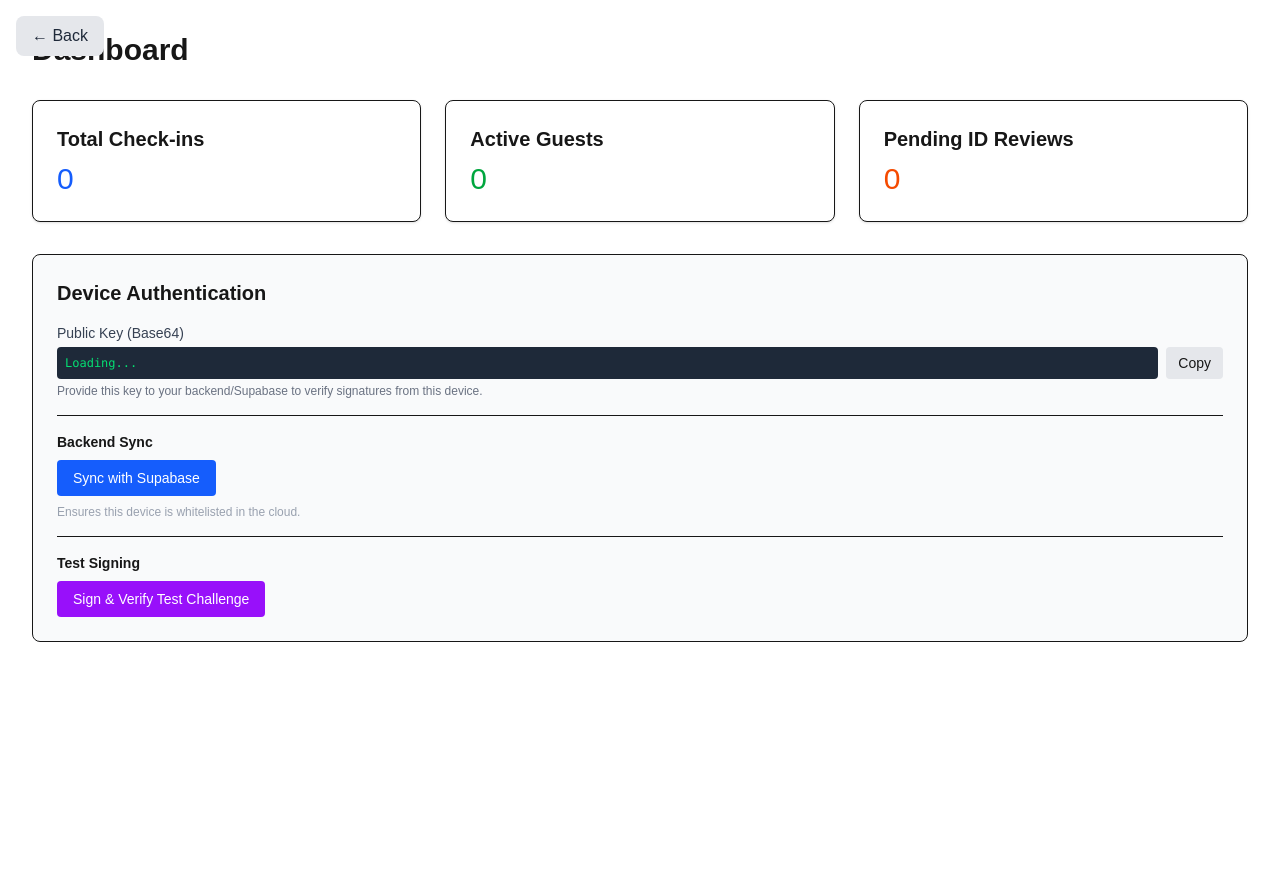
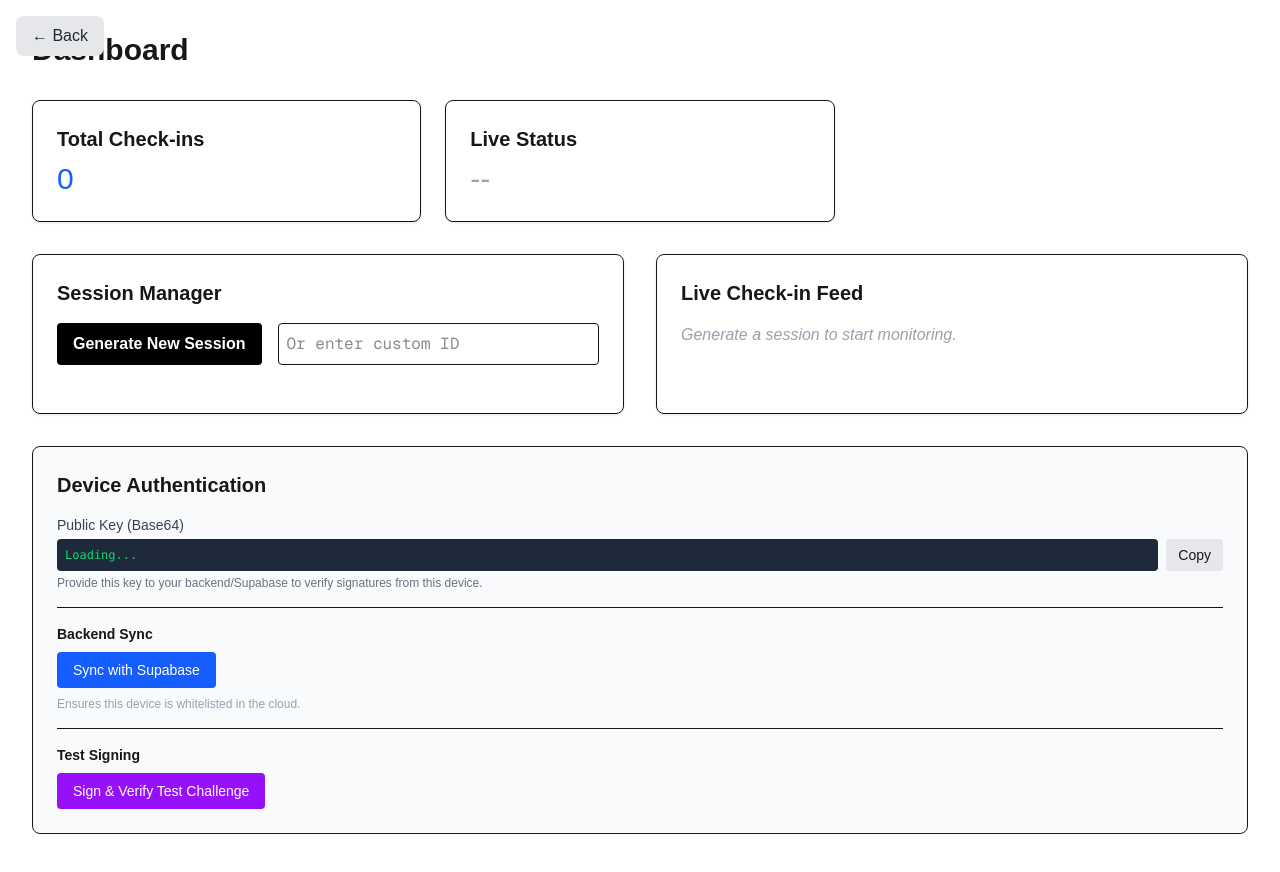
Before and after one commit to aniketaggarwal/bit-wizardz, a Next.js app: page /dashboard in a window 1280 px wide. Shown: the top 872 px of the page. Before the commit the page ends 800 px from the top, so only its background shows below. Built offline with nearby package versions, Linux system fonts and the light colour scheme; no server answers.

Commit message:
feat: implement aadhaar ocr verification with tesseract.js

```diff
--- a/package.json
+++ b/package.json
@@ -16,7 +16,8 @@
     "next-pwa": "^5.6.0",
     "qrcode.react": "^4.2.0",
     "react": "19.2.1",
-    "react-dom": "19.2.1"
+    "react-dom": "19.2.1",
+    "tesseract.js": "^6.0.1"
   },
   "devDependencies": {
     "@tailwindcss/postcss": "^4",
--- a/src/app/dashboard/page.tsx
+++ b/src/app/dashboard/page.tsx
@@ -1,34 +1,139 @@
 'use client';
 
+import { useState, useEffect } from 'react';
+import { QRCodeSVG } from 'qrcode.react';
 import BackButton from '@/components/BackButton';
 import AuthKeyManager from '@/components/AuthKeyManager';
+import { getSessionQrUrl, monitorCheckinStatus, pollCheckinStatus } from '@/lib/checkin-monitor';
 
 export default function DashboardPage() {
+    // Session State
+    const [sessionId, setSessionId] = useState('');
+    const [monitorStatus, setMonitorStatus] = useState<'idle' | 'waiting' | 'verified'>('idle');
+    const [verifiedData, setVerifiedData] = useState<any>(null);
+
+    const handleGenerateSession = () => {
+        const newId = `BOOKING-${Math.floor(Math.random() * 10000)}`;
+        setSessionId(newId);
+        setMonitorStatus('waiting');
+        setVerifiedData(null);
+    };
+
+    // Monitor Effect
+    useEffect(() => {
+        if (monitorStatus === 'waiting' && sessionId) {
+            // 1. Try Realtime
+            const cleanup = monitorCheckinStatus(sessionId, (status, data) => {
+                console.log('Realtime update:', status, data);
+                setMonitorStatus('verified');
+                setVerifiedData(data);
+            });
+
+            // 2. Fallback Polling (since Supabase Realtime sometimes needs setup)
+            const stopPolling = pollCheckinStatus(sessionId, (data) => {
+                console.log('Poll update:', data);
+                setMonitorStatus('verified');
+                setVerifiedData(data);
+            });
+
+            return () => {
+                cleanup();
+                stopPolling();
+            };
+        }
+    }, [sessionId, monitorStatus]);
+
     return (
-        <div className="min-h-screen p-8 relative">
+        <div className="min-h-screen p-8 relative pb-20">
             <BackButton />
             <h1 className="text-3xl font-bold mb-8">Dashboard</h1>
-            <div className="grid grid-cols-1 md:grid-cols-3 gap-6">
+
+            {/* Stats Grid */}
+            <div className="grid grid-cols-1 md:grid-cols-3 gap-6 mb-8">
                 <div className="p-6 bg-white shadow rounded-lg border">
                     <h2 className="text-xl font-semibold mb-2">Total Check-ins</h2>
                     <p className="text-3xl text-blue-600">0</p>
                 </div>
+                {/* ... other stats ... */}
                 <div className="p-6 bg-white shadow rounded-lg border">
-                    <h2 className="text-xl font-semibold mb-2">Active Guests</h2>
-                    <p className="text-3xl text-green-600">0</p>
+                    <h2 className="text-xl font-semibold mb-2">Live Status</h2>
+                    {monitorStatus === 'waiting' && <p className="text-3xl text-orange-500 animate-pulse">Waiting...</p>}
+                    {monitorStatus === 'verified' && <p className="text-3xl text-green-600">Verified!</p>}
+                    {monitorStatus === 'idle' && <p className="text-3xl text-gray-400">--</p>}
                 </div>
+            </div>
+
+            {/* Session Manager */}
+            <div className="grid grid-cols-1 lg:grid-cols-2 gap-8">
+
+                {/* Left: QR Generator */}
                 <div className="p-6 bg-white shadow rounded-lg border">
-                    <h2 className="text-xl font-semibold mb-2">Pending ID Reviews</h2>
-                    <p className="text-3xl text-orange-600">0</p>
+                    <h2 className="text-xl font-bold mb-4">Session Manager</h2>
+                    <div className="flex gap-4 mb-6">
+                        <button
+                            onClick={handleGenerateSession}
+                            className="bg-black text-white px-4 py-2 rounded font-bold hover:bg-gray-800"
+                        >
+                            Generate New Session
+                        </button>
+                        <input
+                            type="text"
+                            value={sessionId}
+                            onChange={e => setSessionId(e.target.value)}
+                            placeholder="Or enter custom ID"
+                            className="border p-2 rounded flex-1 font-mono"
+                        />
+                    </div>
+
+                    {sessionId && (
+                        <div className="flex flex-col items-center p-4 bg-gray-50 rounded border">
+                            <QRCodeSVG value={getSessionQrUrl(sessionId)} size={200} />
+                            <p className="mt-4 font-mono font-bold text-lg">{sessionId}</p>
+                            <p className="text-sm text-gray-500 mt-2">Scan this at the Kiosk</p>
+
+                            <a
+                                href={getSessionQrUrl(sessionId)}
+                                target="_blank"
+                                className="mt-4 text-blue-600 underline text-sm"
+                            >
+                                Open Kiosk Link (Test)
+                            </a>
+                        </div>
+                    )}
+                </div>
+
+                {/* Right: Live Monitor Details */}
+                <div className="p-6 bg-white shadow rounded-lg border">
+                    <h2 className="text-xl font-bold mb-4">Live Check-in Feed</h2>
+
+                    {monitorStatus === 'idle' && <p className="text-gray-400 italic">Generate a session to start monitoring.</p>}
+
+                    {monitorStatus === 'waiting' && (
+                        <div className="flex flex-col items-center justify-center h-64 text-gray-400">
+                            <div className="animate-spin h-10 w-10 border-4 border-orange-400 rounded-full border-t-transparent mb-4"></div>
+                            <p>Waiting for Kiosk scan...</p>
+                        </div>
+                    )}
+
+                    {monitorStatus === 'verified' && (
+                        <div className="bg-green-50 border border-green-200 rounded-lg p-6 text-center">
+                            <div className="text-6xl mb-4">✅</div>
+                            <h3 className="text-2xl font-bold text-green-800 mb-2">Guest Verified</h3>
+                            <p className="text-gray-600">Session: <strong>{sessionId}</strong></p>
+                            {verifiedData && (
+                                <pre className="mt-4 bg-white p-2 rounded text-left text-xs overflow-auto border">
+                                    {JSON.stringify(verifiedData, null, 2)}
+                                </pre>
+                            )}
+                        </div>
+                    )}
                 </div>
             </div>
 
             <div className="mt-8 p-6 bg-gray-50 rounded-lg border">
                 <h2 className="text-xl font-bold mb-4">Device Authentication</h2>
                 <AuthKeyManager />
-
             </div>
-
         </div>
     );
 }
--- /dev/null
+++ b/src/lib/ocr-verification.ts
@@ -0,0 +1,51 @@
+import Tesseract from 'tesseract.js';
+
+// Keywords to look for (Case Insensitive)
+const REQUIRED_KEYWORDS = [
+    "government of india",
+    "aadhaar",
+    "uidai",
+    "year of birth",
+    "dob",
+    "unique identification",
+    "भारत सरकार", // Bharat Sarkar
+    "आधार"         // Aadhaar
+];
+
+/**
+ * Verifies if the uploaded image contains Masked Aadhaar keywords.
+ * @param file The image file to scan
+ * @returns { success: boolean, text: string, foundKeywords: string[] }
+ */
+export const verifyAadhaarCard = async (file: File): Promise<{ success: boolean; foundKeywords: string[] }> => {
+    try {
+        console.log('[OCR] Starting scan for:', file.name);
+
+        const { data: { text } } = await Tesseract.recognize(
+            file,
+            'eng+hin', // English + Hindi
+            {
+                logger: m => console.log('[OCR Progress]', m.status, m.progress?.toFixed(2))
+            }
+        );
+
+        const lowerText = text.toLowerCase();
+        console.log('[OCR] Extracted Text Length:', lowerText.length);
+
+        // Check for keywords
+        const foundKeywords = REQUIRED_KEYWORDS.filter(keyword =>
+            lowerText.includes(keyword.toLowerCase())
+        );
+
+        console.log('[OCR] Found Keywords:', foundKeywords);
+
+        // Threshold: We need at least 2 keywords to be confident it's an Aadhaar
+        // (Aadhaar cards usually have multiple of these terms)
+        const isValid = foundKeywords.length >= 2;
+
+        return { success: isValid, foundKeywords };
+    } catch (error) {
+        console.error('[OCR] Failed:', error);
+        throw new Error('OCR Scanning Failed');
+    }
+};
```
Also changed, not shown: src/app/upload-id/page.tsx (+74 -6 lines), 1 other file (tests, documents, lock files or other folders).
